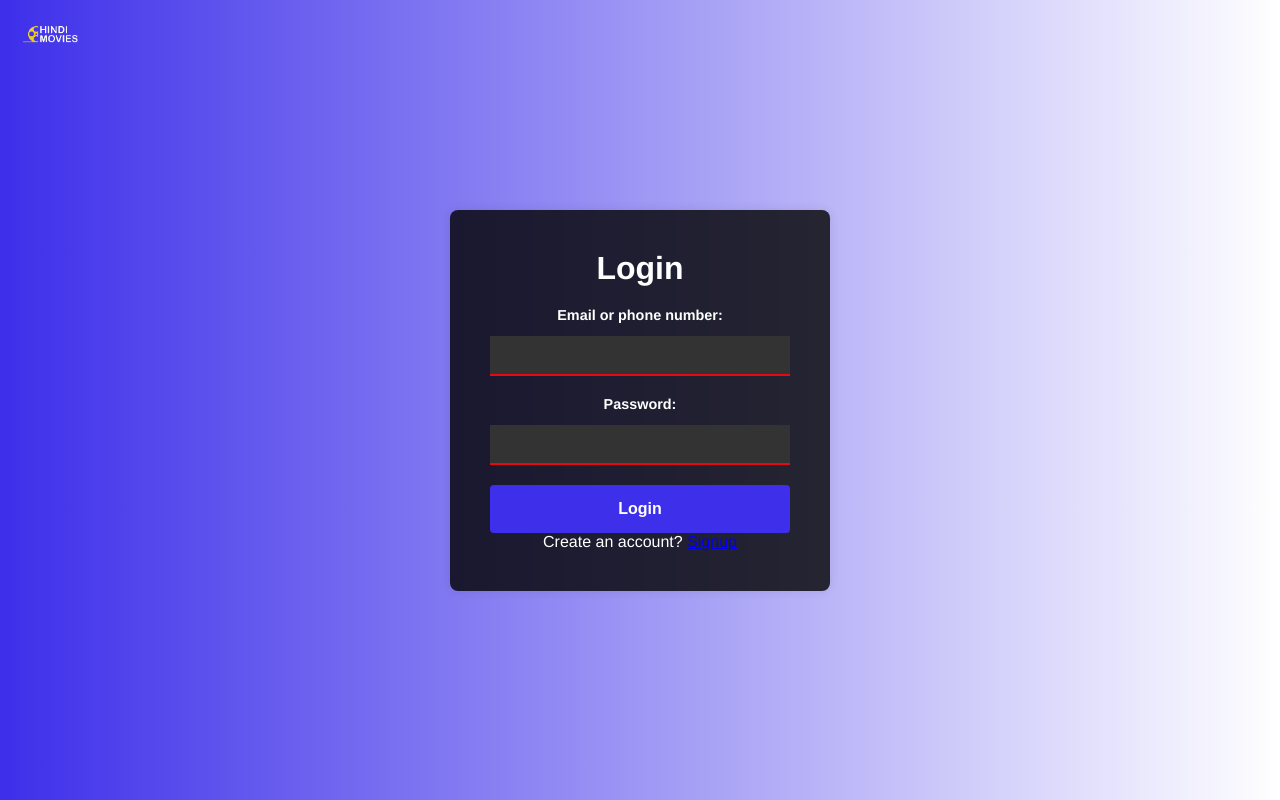
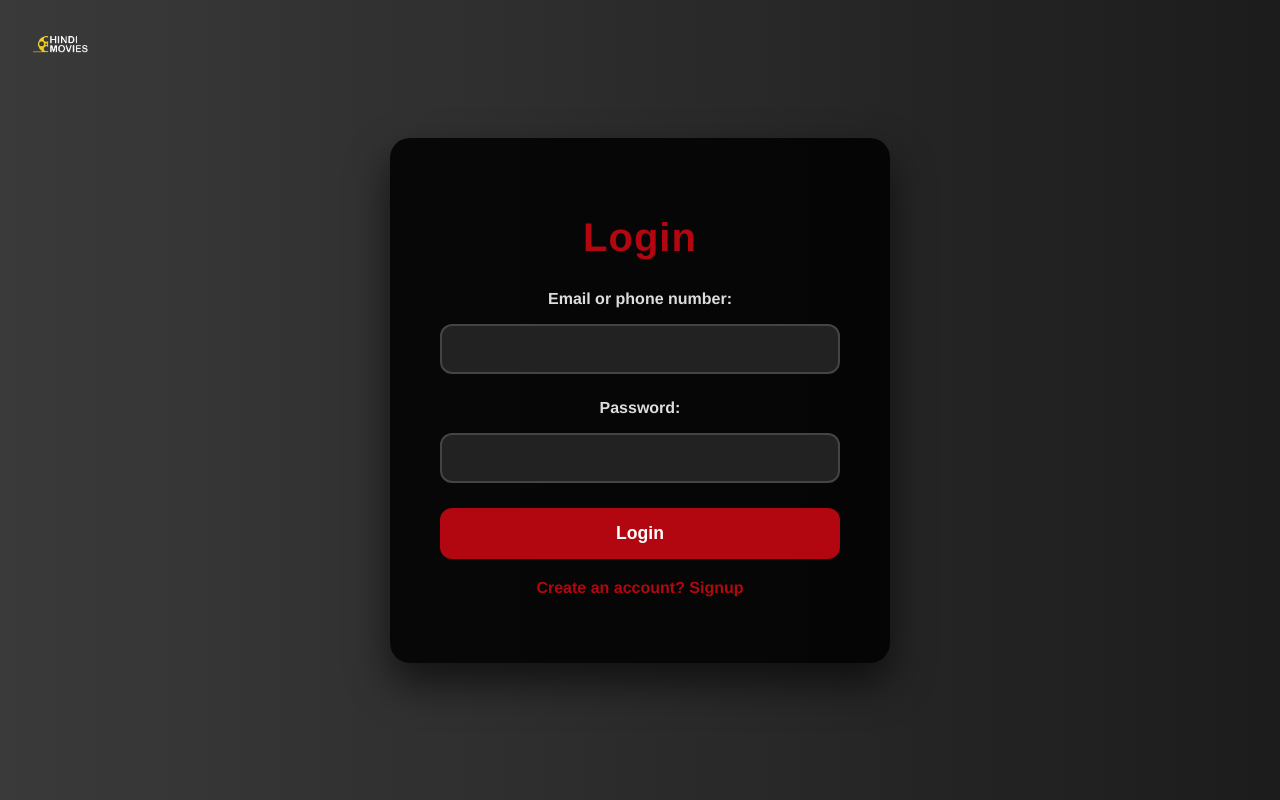
Before and after one commit to Abhishek-M-34/LOOP-OTT-Project, a PHP site: page /login.php in a window 1280 px wide. Run offline with PHP 8.4, Linux system fonts and the light colour scheme.

Commit message:
Update login.php

```diff
--- a/login.php
+++ b/login.php
@@ -4,111 +4,8 @@
 <head>
     <meta charset="UTF-8">
     <meta name="viewport" content="width=device-width, initial-scale=1.0">
-    <title>Netflix-like Login Page</title>
-    <link rel="stylesheet" type="text/css" href="style.css">
-
-    <style>
-        body {
-            font-family: 'Helvetica Neue', Helvetica, Arial, sans-serif;
-            background: linear-gradient(to left, #ffffff, #3d2fea);
-            margin: 0;
-            display: flex;
-            align-items: center;
-            justify-content: center;
-            height: 100vh;
-            color: #fff;
-        }
-
-        .login-container {
-            background-color: rgba(0, 0, 0, 0.8);
-            padding: 40px;
-            border-radius: 8px;
-            box-shadow: 0 0 10px rgba(0, 0, 0, 0.1);
-            width: 300px;
-            text-align: center;
-        }
-
-        .login-container h1 {
-            margin-bottom: 20px;
-            font-size: 2rem;
-            font-weight: 600;
-        }
-
-        .login-form {
-            display: flex;
-            flex-direction: column;
-        }
-
-        .form-group {
-            margin-bottom: 20px;
-        }
-
-        .form-group label {
-            font-weight: bold;
-            display: block;
-            margin-bottom: 5px;
-            font-size: 0.9rem;
-        }
-
-        .form-group input {
-            width: 100%;
-            padding: 10px;
-            box-sizing: border-box;
-            border: none;
-            border-bottom: 2px solid #e50914;
-            background-color: #333;
-            color: #fff;
-            margin-top: 8px;
-            font-size: 1rem;
-        }
-
-        .login-button {
-            background: #3d2fea;
-            color: #fff;
-            border: none;
-            padding: 15px;
-            border-radius: 4px;
-            cursor: pointer;
-            font-size: 1rem;
-            font-weight: 600;
-        }
-
-        .login-button:hover {
-            background-color: #b20710;
-        }
-
-        .forgot-password {
-            margin-top: 15px;
-            font-size: 0.8rem;
-            color: #ccc;
-        }
-
-        .alert-container {
-            display: none;
-            position: fixed;
-            top: 50%;
-            left: 50%;
-            transform: translate(-50%, -50%);
-            padding: 20px;
-            background-color: #e50914;
-            color: #fff;
-            border-radius: 8px;
-            box-shadow: 0 0 10px rgba(0, 0, 0, 0.5);
-            z-index: 1000;
-        }
-
-        img.logo {
-            max-width: 80px;
-            /* Adjust the width as needed */
-            position: fixed;
-            top: 10px;
-            /* Adjust the top position */
-            left: 10px;
-            /* Adjust the left position */
-            z-index: 1000;
-            /* Ensure it's on top of other elements */
-        }
-    </style>
+    <title>Login Page</title>
+    <link rel="stylesheet" href="css/login.css">
 </head>
 
 <body>
@@ -122,7 +19,6 @@
                 <label for="username">Email or phone number:</label>
                 <input type="text" id="username" name="username" required>
             </div>
-
             <div class="form-group">
                 <label for="password">Password:</label>
                 <input type="password" id="password" name="password" required>
```
